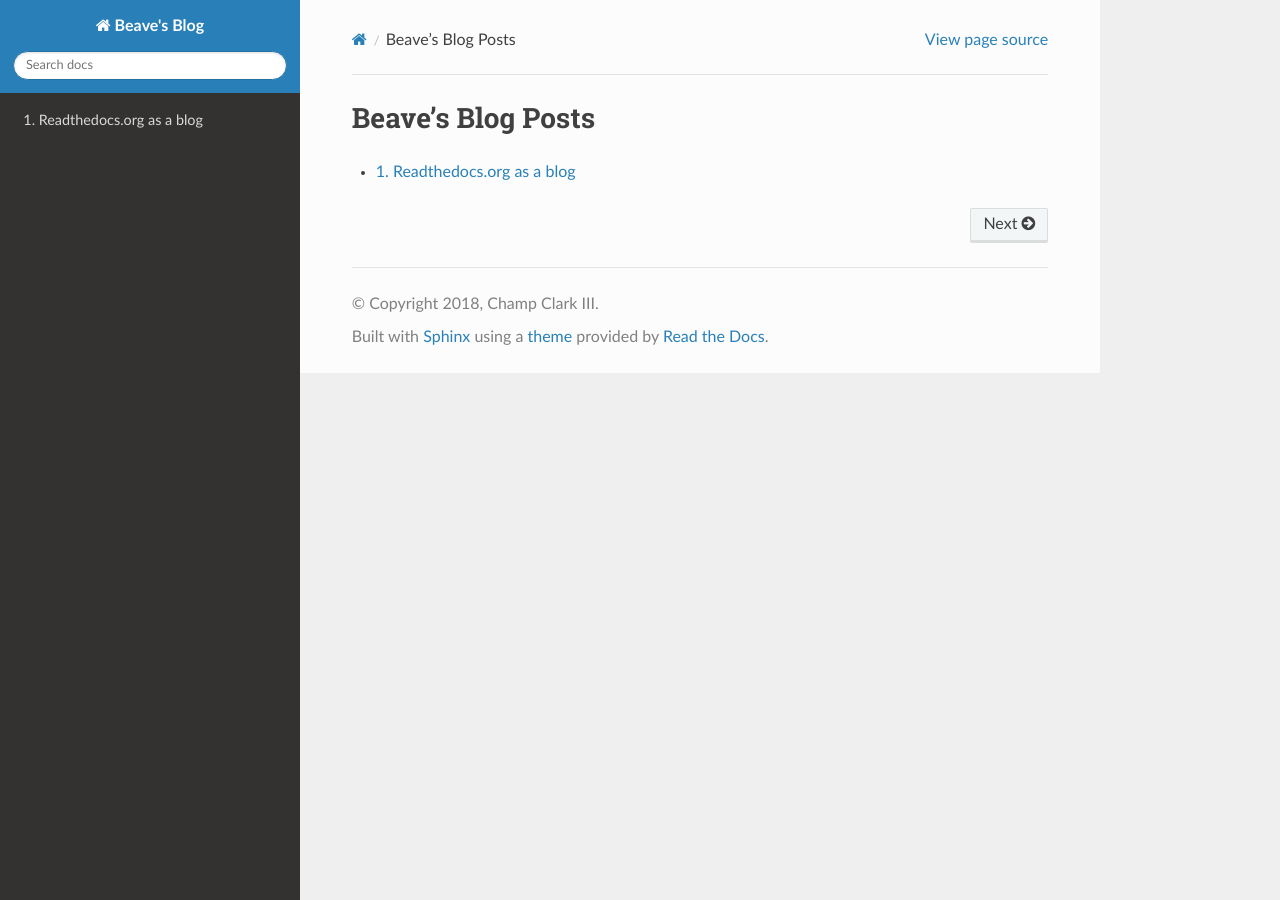
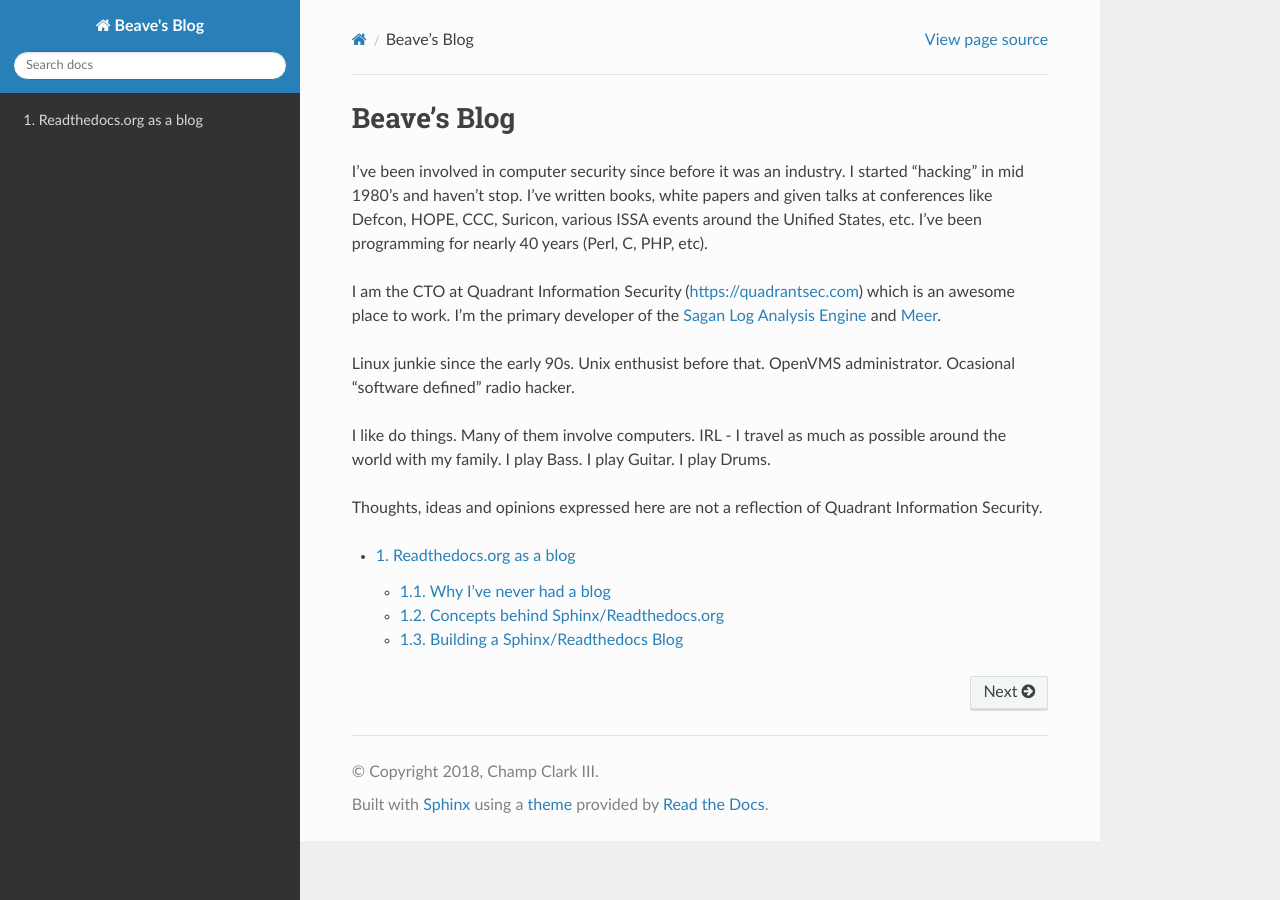
Before and after one commit to beave/beave, a Sphinx documentation site: the page built from doc/source/index.rst, in a window 1280 px wide. Built offline with Sphinx 7.4.7 and the Read the Docs theme 2.0.0, drawn with Linux system fonts in a browser that asks for light colours; formulas are drawn with MathJax 3.

Commit message:
Testing the new blog system

```diff
--- a/doc/source/index.rst
+++ b/doc/source/index.rst
@@ -1,5 +1,23 @@
-Beave's Blog Posts
-==================
+Beave's Blog
+============
+
+I've been involved in computer security since before it was an industry.   I started "hacking"
+in mid 1980's and haven't stop.  I've written books, white papers and given talks at conferences
+like Defcon, HOPE, CCC, Suricon, various ISSA events around the Unified States, etc.  I've been
+programming for nearly 40 years (Perl, C, PHP, etc).
+
+I am the CTO at Quadrant Information Security (https://quadrantsec.com) which is an awesome place
+to work.  I'm the primary developer of the `Sagan Log Analysis Engine <https://sagan.io>`_ and
+`Meer <https://quadrantsec.com/meer>`_.
+
+Linux junkie since the early 90s.  Unix enthusist before that.  OpenVMS administrator.
+Ocasional "software defined" radio hacker.
+
+I like do things.  Many of them involve computers.  IRL - I travel as much as possible around the
+world with my family.  I play Bass.  I play Guitar.  I play Drums.
+
+Thoughts, ideas and opinions expressed here are not a reflection of Quadrant Information Security.
+
 
 .. toctree::
    :numbered:
--- a/doc/source/readthedocs-as-a-blog.rst
+++ b/doc/source/readthedocs-as-a-blog.rst
@@ -1,4 +1,57 @@
 Readthedocs.org as a blog
 =========================
 
-This is a test.. let's see what happens....
+Why I've never had a blog
+-------------------------
+
+I've always wanted to do a blog. Mostly for my sake.
+
+The biggest problem is that I hate most traditional "blogging" platforms.  WYSIWYG editors
+irritate me.  Blogging on the "web" isn't always that convenient. So,  no blog.
+
+As a developer my biggest weakness is documentation of the software I write.  For similar
+reasons I hate most blogging platforms,  I find most documentation platforms kludgy and annoying.
+I hate Wiki's,  largely because it is easy to forget about them and hence they don't get updated.
+While reading a Wiki is fine,  the interfaces are not what I desire.
+
+Not documenting software isn't an option.  Without documentation,  people can't learn about
+your work.  In my opinion, developers who don't document or comment in code are doomed to failure.
+While documentation is a "burden", it's also a keep to software being complete and successful
+
+Its also a high pain in the ass.
+
+Concepts behind Sphinx/Readthedocs.org
+--------------------------------------
+
+I've noticed a trend of projects using the Sphinx Python Documentation Generator <http://www.sphinx-doc.org>`_.  I decided to give it a try.
+
+The general concept is to keep your software documentation close to the source code.  That is,  make
+documentation part of the development process.  With Sphinx,  you use a very simple and easy to learn
+mark up language to create documentation.  You can then "build" (quite literally) your documentation.
+The mark up language is converted to HTML, PDF, etc.  Using different "themes" allows you to quickly
+create very nice documentation.   Since the documentation isn't outside your source tree,  you are
+more likely to update your documentation.  Traditionally,  once you updated your source code, you would
+have to pivot to a Wiki or some other web resource.  That is a pain.
+
+Another bonus of Sphinx is that is makes documentation fun.  At the very least, bearable.
+
+How does `readthedocs.org <https://readthedocs.org>`_ fit into this?
+
+`Readthedocs.org <https://readthedocs.org`_ provides a hosting for your documentation.  For example,  the
+`Suricata IDS <https://suricata.readthedocs.org>`_ uses Readthedocs.org.  I've started moving all my
+documentation for `Sagan <https://sagan.readthedocs.org`_ and `Meer <https://meer.readthedocs.org>`_
+to Readthedocs.org (Note: my documentation is far from complete and is still a work in progress!).
+However,  Readthedocs.org is more than just a hosting place for documentation.  It a great and
+easy (ie - automatic) way for publishing documentation as well.
+
+I keep most of my source code for projects on `Github <https://github.com>`_.  For example, Sagan (https://github.com/beave/sagan) and Meer (https://github.com/beave/meer).  The documentation for both these
+projects are in the https://github.com/beave/sagan/tree/master/doc/source and
+https://github.com/beave/meer/tree/master/doc/source directories.
+
+When I updated my documentation for either project and 'push' it to Github.com,  Readthedocs.org
+automatically "see's" the update and automatically "builds" ("make html") and hosts my documentation.
+This makes creating, publishing and hosting all within your source code incredibly easy and powerful!
+It is several really great concepts tied together.
+
+Building a Sphinx/Readthedocs Blog
+----------------------------------
```
